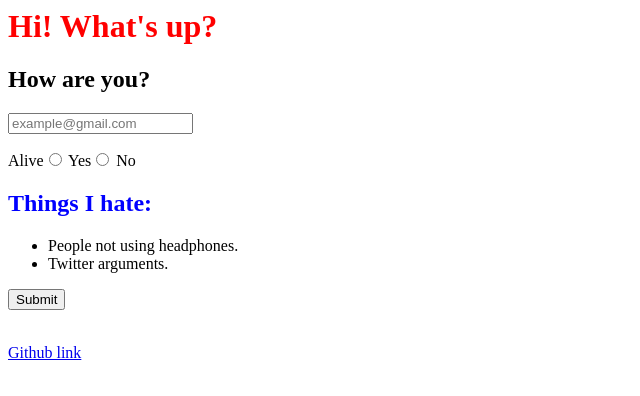
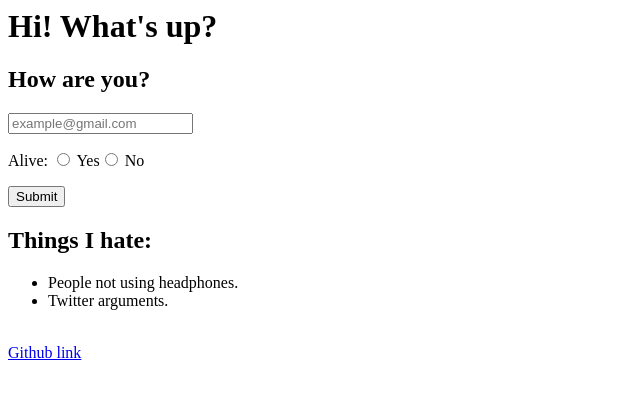
Before and after one commit to drownedd/drownedd.github.io, a plain HTML site: page index.html in a window 1280 px wide. Shown: the whole page, without its empty margins (0-640 px from the left). Drawn offline with Linux system fonts and the light colour scheme.

Commit message:
Update index.html

```diff
--- a/index.html
+++ b/index.html
@@ -1,19 +1,19 @@
 <main>
   <head>
-    <h1 style="color: red;">Hi! What's up?</h1>
+    <h1>Hi! What's up?</h1>
     <h2> How are you?</h2>
   </head>
   <body>
   <form>
     <label for="email"><input type="email" placeholder="example@gmail.com" name="email" required></label>
-    <p>Alive<label for="alive"><input type="radio" name="alive" value="alive"> Yes<input type="radio" name="alive" value="dead"> No</p>
-    <h2 style="color : blue;">Things I hate:</h2>
+    <p>Alive: <label for="alive"><input type="radio" name="alive" value="alive"> Yes<input type="radio" name="alive" value="dead"> No</p>
+      <label for="submit"><input type="button" name="submit" value="Submit"></label>
+      </form>
+    <h2>Things I hate:</h2>
     <ul>
       <li>People not using headphones.</li>
       <li>Twitter arguments.</li>
     </ul>
-    <label for="submit"><input type="button" name="submit" value="Submit"></label>
-    </form>
     <br>
     <a href="https://github.com/drownedd" target="_blank"> Github link </a>
   </body>
```
